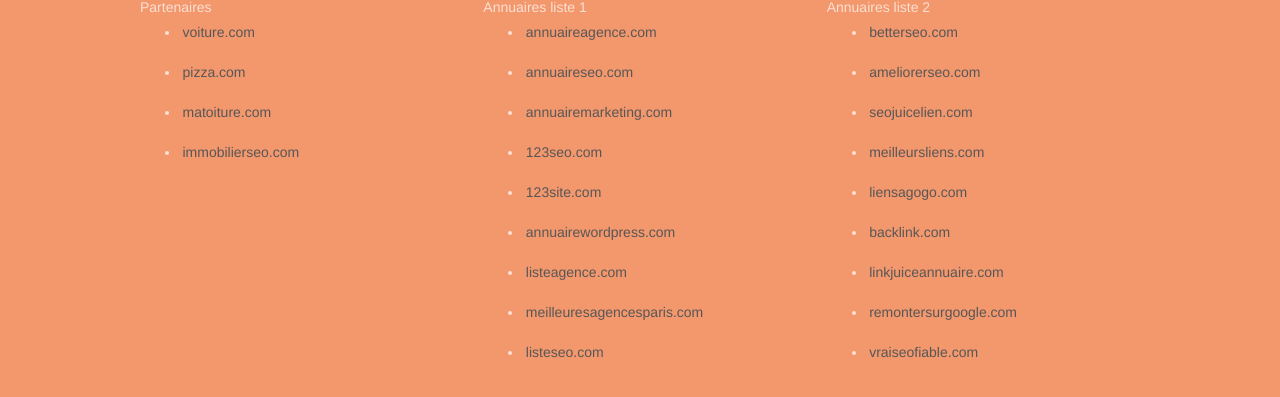
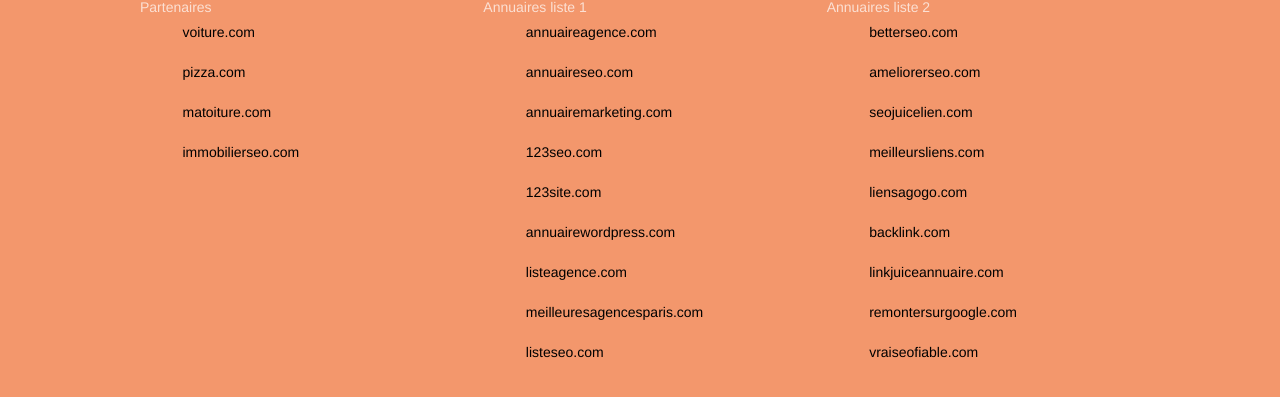
Before and after one commit to lolikana/ocr-p4-SEO, a plain HTML site: page index.html in a window 1280 px wide. Shown: the part 3463-3860 px from the top of the page. Drawn offline with Linux system fonts and the light colour scheme.

Commit message:
change color link footer

```diff
--- a/style.css
+++ b/style.css
@@ -847,9 +847,11 @@ blockquote footer {
 
 .footer-link {
   margin-bottom: 1rem;
+  list-style: none;
 }
 
 .footer-link a {
+  color: #000 !important;
   display: inline-block;
   padding: 0.5rem 0.25rem;
 }
```
